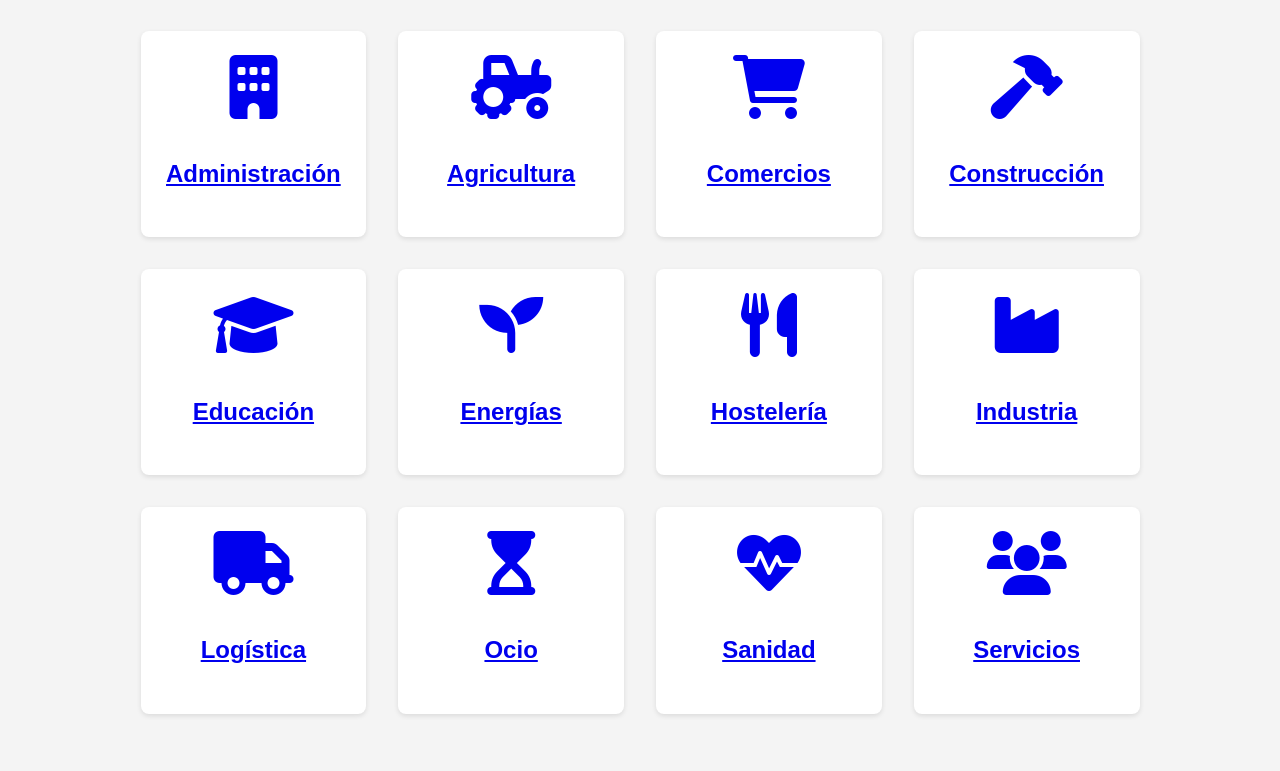
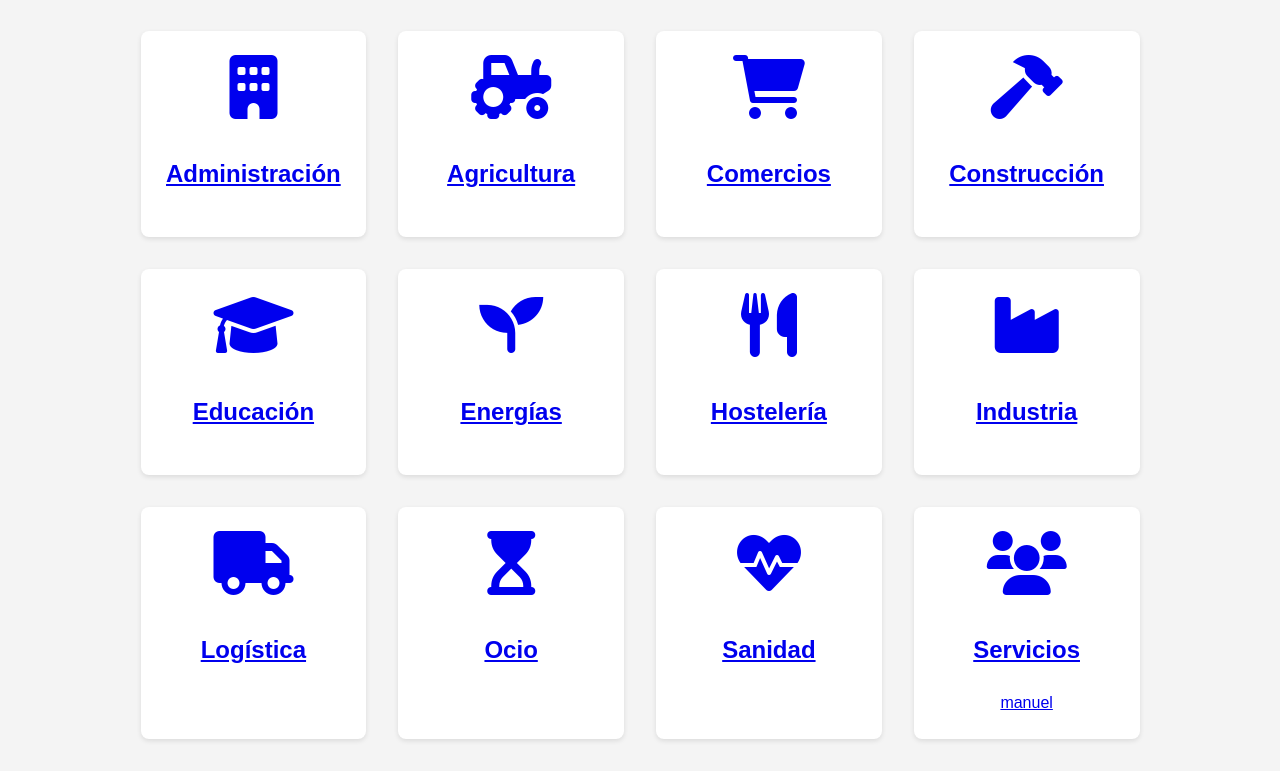
Before and after one commit to mimilopezpalaci/GRUPO-2-GU-A-EMPRESAS, a plain HTML site: page index.html in a window 1280 px wide. Shown: the part 172-943 px from the top of the page. Before the commit the page ends 918 px from the top, so only its background shows below. Drawn offline with Linux system fonts and the light colour scheme.

Commit message:
Update index.html
cambios

```diff
--- a/index.html
+++ b/index.html
@@ -156,6 +156,7 @@
         <a href="categorias/servicios.html" class="category-item">
             <i class="fa-solid fa-users category-icon"></i>
             <h2>Servicios</h2>
+            manuel
         </a>
     </div>
    </main>
```
